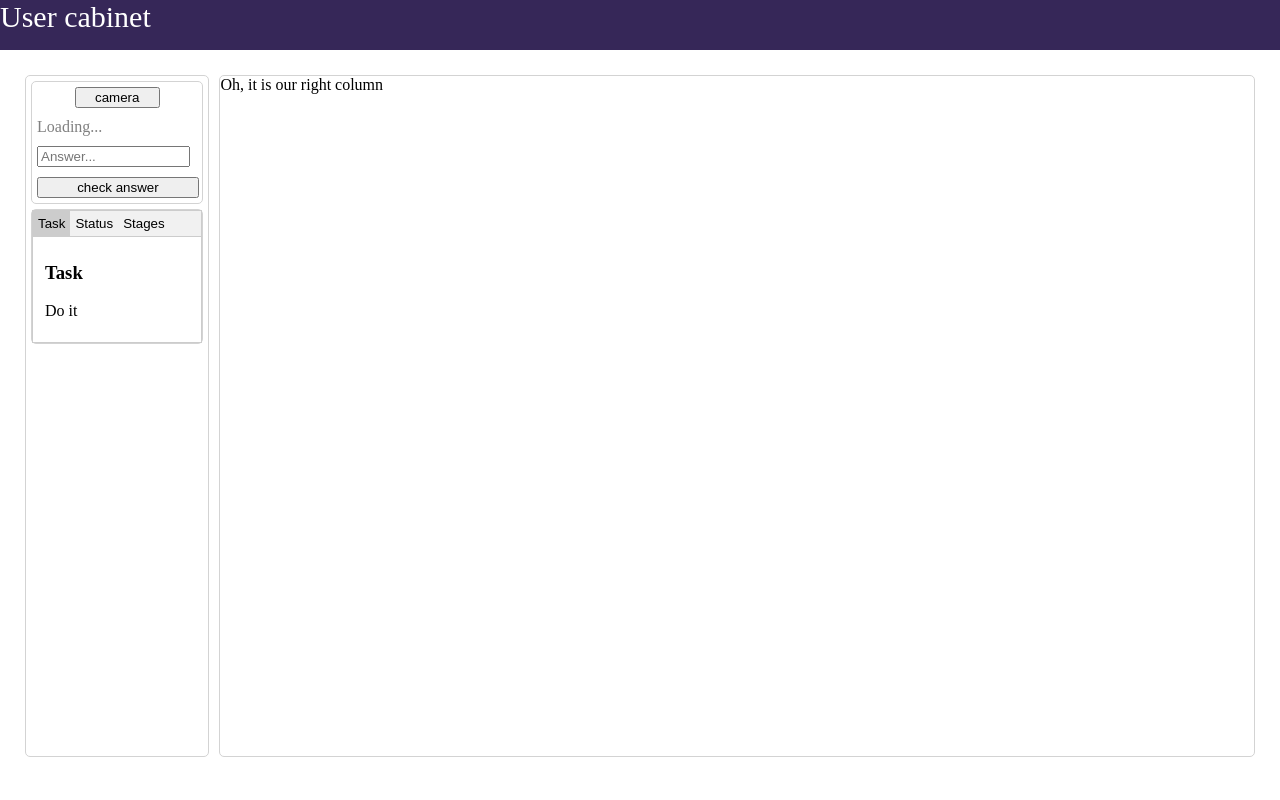
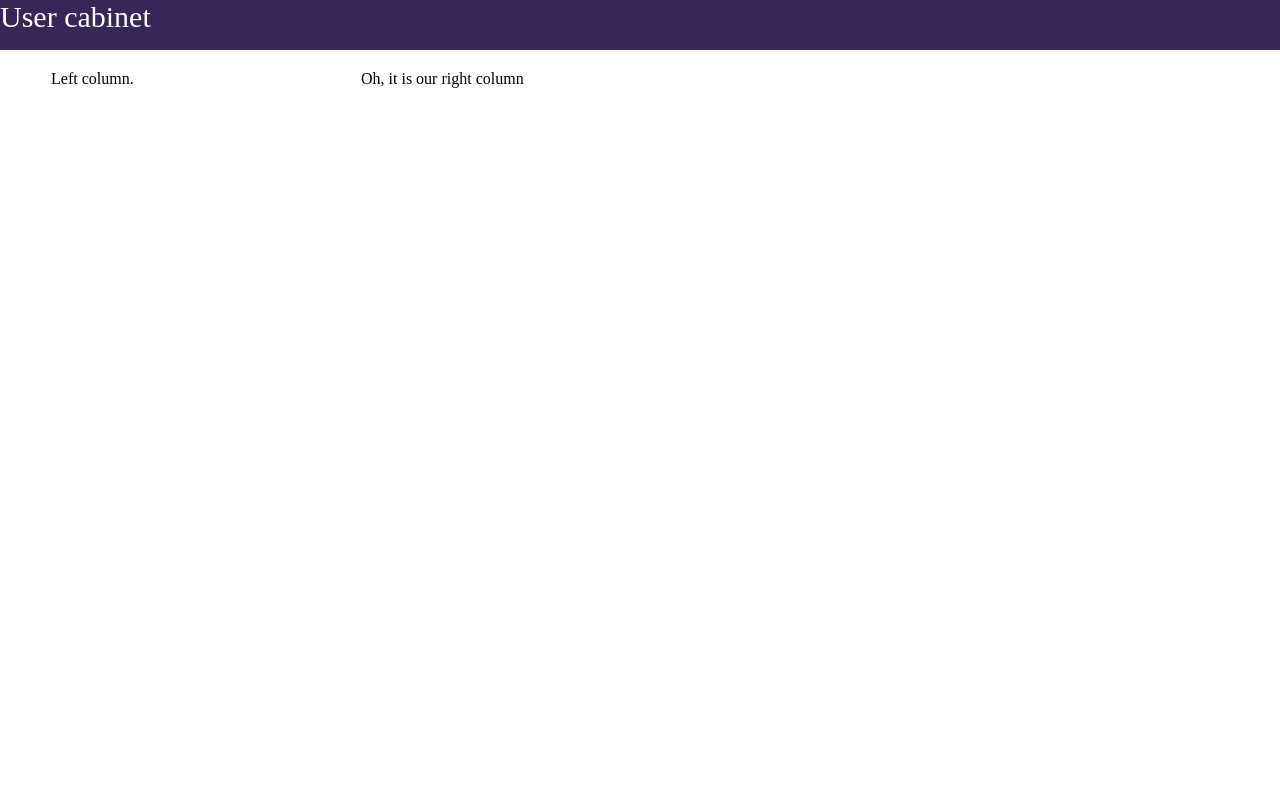
Before and after one commit to DoliaStarter/HamsterQuest, a Django app: page /user_cabinet/ in a window 1280 px wide. Run offline with Django 3.2, Linux system fonts and the light colour scheme.

Commit message:
moved actual version of session manager in correct directory

```diff
--- a/hacknaquest/static/scripts/sm_script.js
+++ b/hacknaquest/static/scripts/sm_script.js
@@ -2,7 +2,6 @@
 // Method, that will switch between tabs.
 
 function openTab(evt, tabName) {
-  console.log(evt)
   // Declare all variables
   var i, tabcontent, tablinks;
 
--- a/hacknaquest/templates/user_cabinet/index.html
+++ b/hacknaquest/templates/user_cabinet/index.html
@@ -1,44 +1,2 @@
 {% extends "two_col_base.html" %}
 {% load static %}
-
-{%block styles %}
-<link rel="stylesheet" type="text/css" href="{% static "styles/sm_style.css" %}">
-{% endblock %}
-{% block left_column %}
-{% comment %}
-Form instead of div.
-{% endcomment %}
-<div class="row-1">
-<button type="button" id="camera">camera</button>
-<p id="image_status">Loading...</p>
-<input type="text" id="answer" name="answer" placeholder  ="Answer...">
-<button type="button" id="check_answer">check answer</button>
-</div>
-<div class="row-1">
-    <div class="tab">
-        <button class="tablinks" onclick="openTab(event, 'Task')" id="defaultOpen">Task</button>
-        <button class="tablinks" onclick="openTab(event, 'Staus')">Status</button>
-        <button class="tablinks" onclick="openTab(event, 'Stages')">Stages</button>
-      </div>
-
-      <div id="Task" class="tabcontent">
-        <h3>Task</h3>
-        <p>Do it</p>
-      </div>
-
-      <div id="Staus" class="tabcontent">
-        <h3>Staus</h3>
-        <p>Did it</p>
-      </div>
-
-      <div id="Stages" class="tabcontent">
-        <h3>Stages</h3>
-        <p>Will do it</p>
-      </div>
-
-</div>
-{% endblock %}
-{%block scripts %}
-{% comment %} Packages {% endcomment %}
-<script src="{% static "scripts/sm_script.js" %}"></script>
-{% endblock %}
```
Also changed, not shown: hacknaquest/main/static/scripts/sm_script.js (deleted, +0 -31 lines), hacknaquest/main/templates/main_page/authentification.html (deleted, +0 -21 lines).
